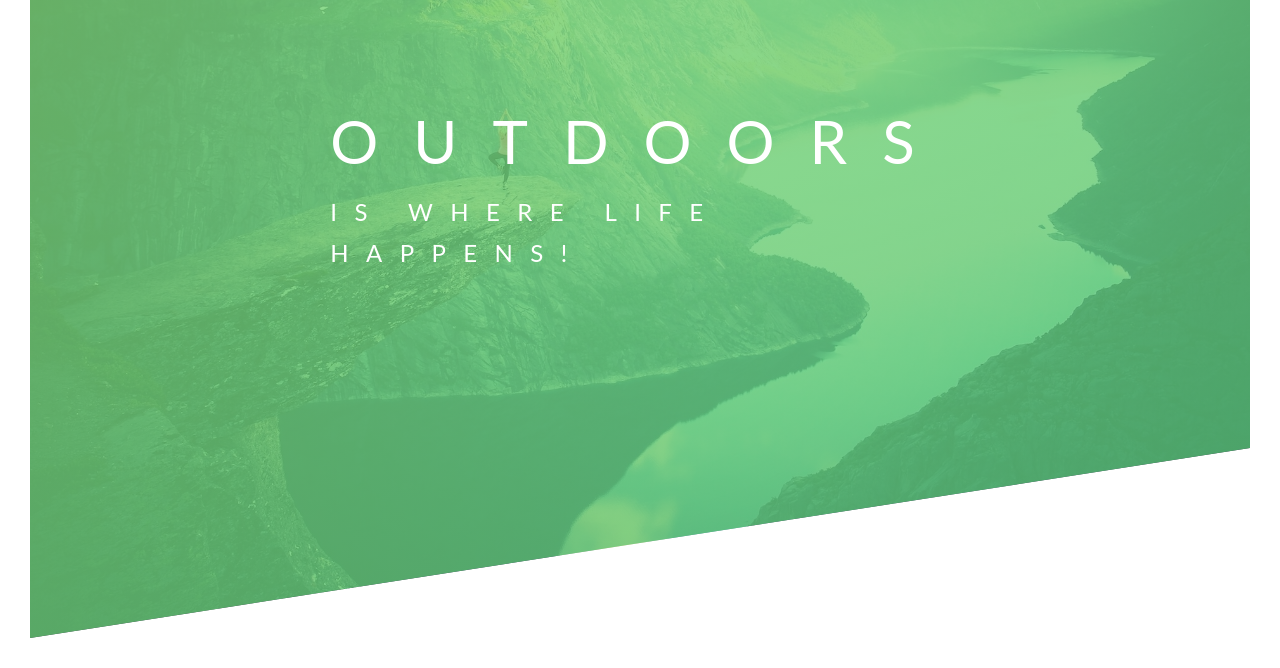
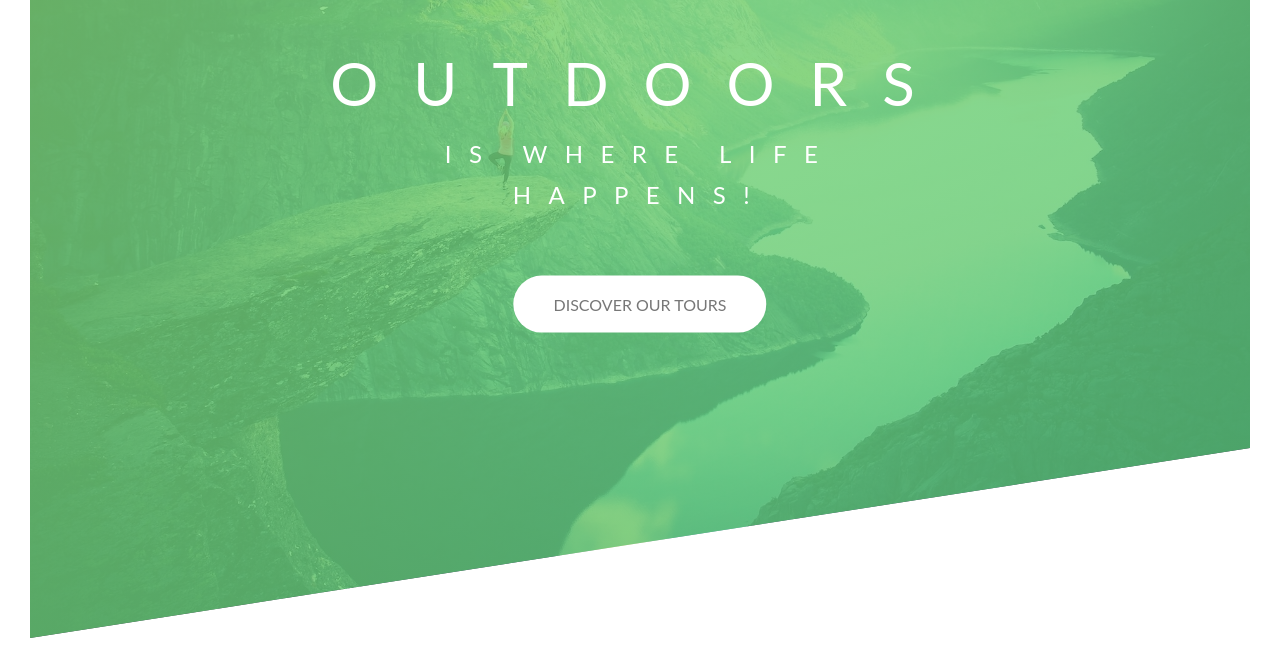
Before and after one commit to Magicsoftuz/magic-life, a plain HTML site: page index.html in a window 1280 px wide. Shown: the part 152-820 px from the top of the page. Drawn offline with Linux system fonts and the light colour scheme.

Commit message:
Building a Complex Animated Button - Part 1

```diff
--- a/css/style.css
+++ b/css/style.css
@@ -52,7 +52,6 @@ body {
 .heading-primary {
   color: #fff;
   text-transform: uppercase;
-
   backface-visibility: hidden;
 }
 
@@ -74,6 +73,7 @@ body {
   letter-spacing: 17.4px;
   font-size: 24px;
   font-weight: 400;
+  margin-bottom: 60px;
 
   animation-name: moveInRight;
   animation-duration: 1.5s;
@@ -84,6 +84,7 @@ body {
   top: 40%;
   left: 50%;
   transform: translate(-50%, -50%);
+  text-align: center;
 }
 
 @keyframes moveInLeft {
@@ -135,3 +136,27 @@ body {
     transform: translate(0) rotate(360deg);
   }
 }
+
+.btn:link,
+.btn:visited {
+  text-transform: uppercase;
+  text-decoration: none;
+  padding: 15px 40px;
+  display: inline-block;
+  border-radius: 100px;
+}
+
+.btn:hover {
+  transform: translateY(-3px);
+  box-shadow: 0 10px 20px rgb(0, 0, 0, 0.2);
+}
+
+.btn:active {
+  transform: translateY(-1px);
+  box-shadow: 0 5px 10px rgb(0, 0, 0, 0.2);
+}
+
+.btn-white {
+  background-color: #fff;
+  color: #777;
+}
--- a/index.html
+++ b/index.html
@@ -17,6 +17,7 @@
           <span class="heading-primary-main">outdoors</span>
           <span class="heading-primary-sub">is where life happens!</span>
         </h1>
+        <a href="#" class="btn btn-white">Discover our tours</a>
       </div>
     </header>
   </body>
```
